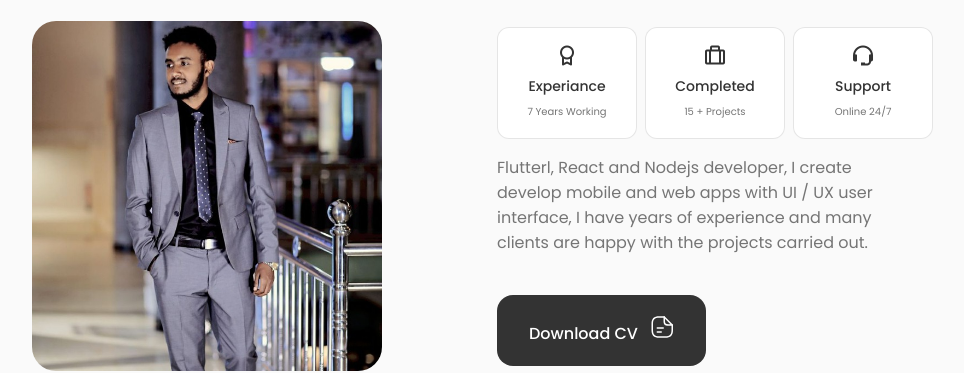
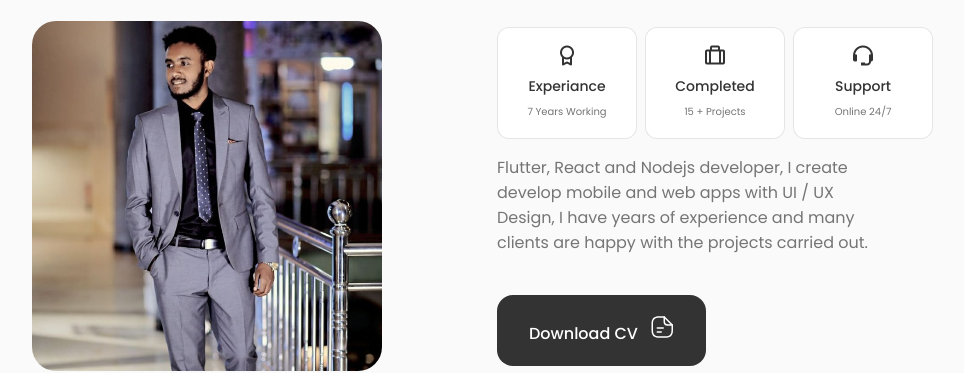
Before and after one commit to abenezeryohannes/abenezeryohannes.github.io, a React (Create React App) app: page / in a window 1280 px wide. Shown: the part 1020-1393 px from the top of the page, without its empty margins (175-1139 px from the left). Built offline with nearby package versions, Linux system fonts and the light colour scheme.

Commit message:
Update about

```diff
--- a/src/components/about/about.jsx
+++ b/src/components/about/about.jsx
@@ -14,7 +14,7 @@ const About = () => {
                 <div className="about_data">
                     <Info/>
                     <p className="about_description">
-                    Flutterl, React and Nodejs developer, I create develop mobile and web apps with UI / UX user interface, I have years of experience and many clients are happy with the projects carried out.
+                    Flutter, React and Nodejs developer, I create develop mobile and web apps with UI / UX Design, I have years of experience and many clients are happy with the projects carried out.
                     </p>
                     <a download="" href={CV} className="button button-flex">Download CV {"  "}
 
```
